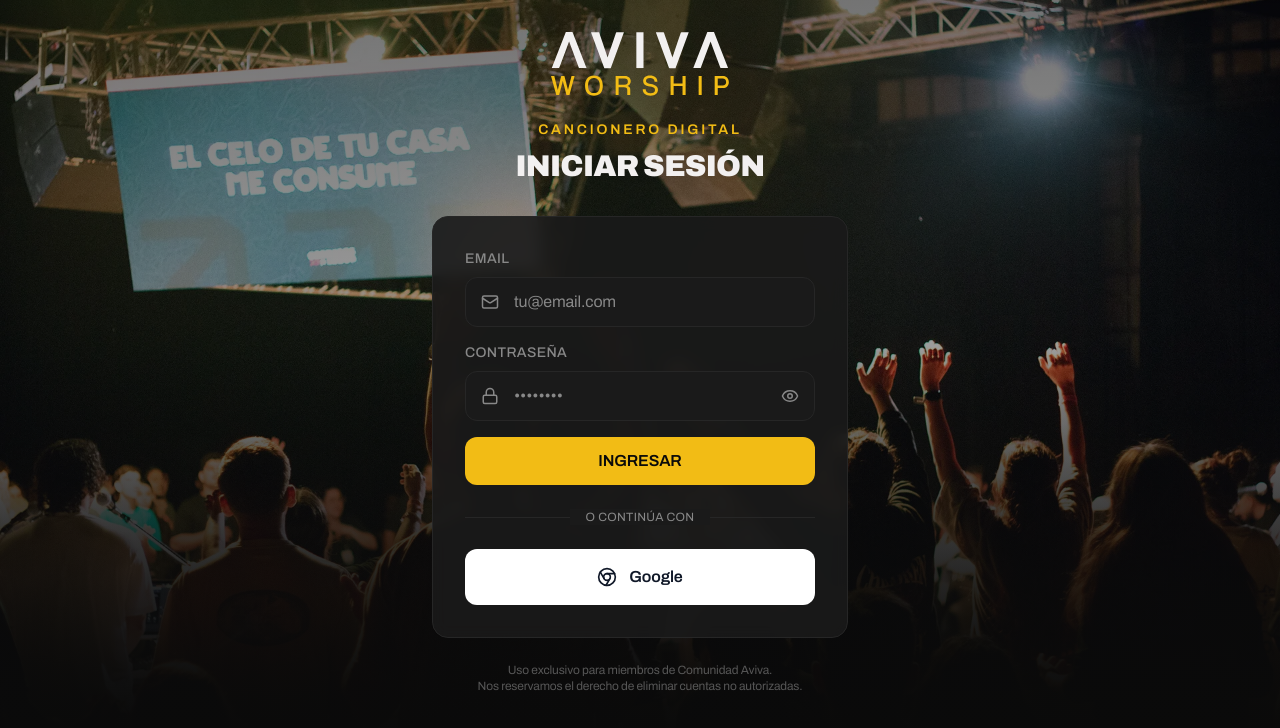
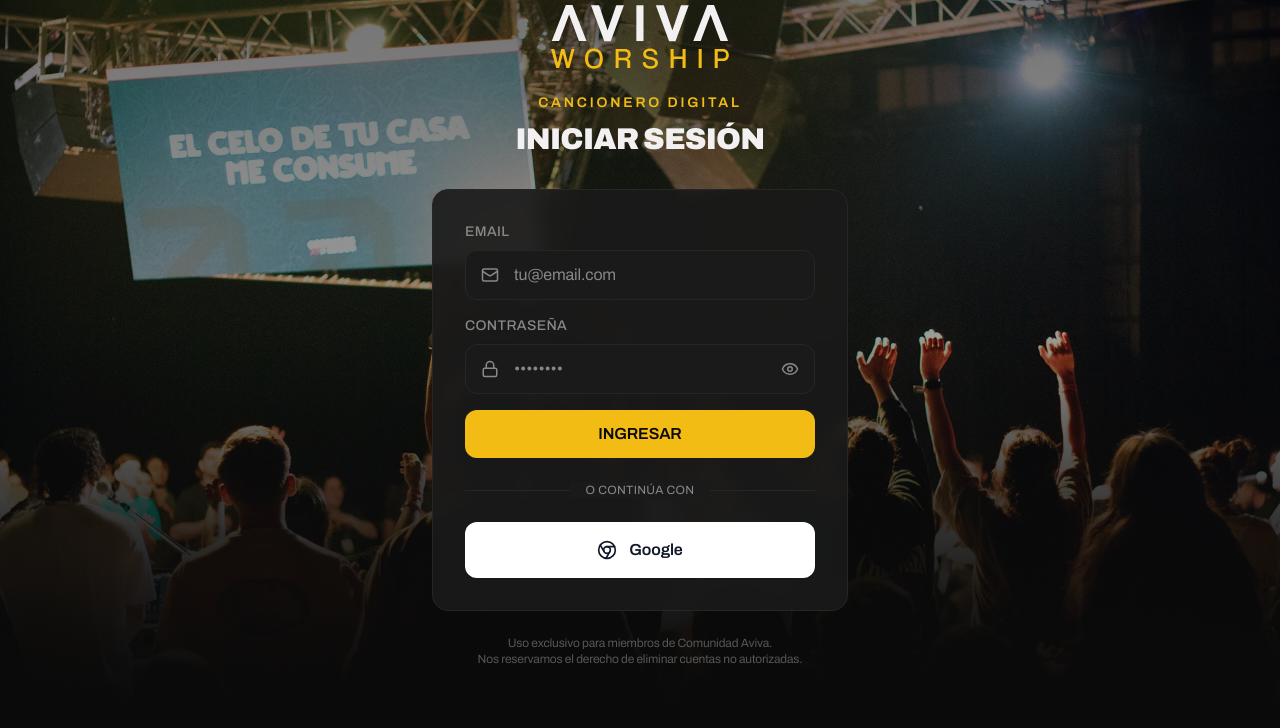
Before and after one commit to alzamoradev/avivaworship, a Next.js app: page /login in a window 1280 px wide. Shown: the top 728 px of the page. Built offline with nearby package versions, Linux system fonts and the light colour scheme; no server answers.

Commit message:
Center login content vertically

```diff
--- a/src/app/login/page.tsx
+++ b/src/app/login/page.tsx
@@ -76,7 +76,7 @@
         <div className="absolute inset-x-0 bottom-0 h-[50%] bg-aviva-black md:hidden" />
 
         {/* Content */}
-        <div className="relative z-10 w-full max-w-md mx-auto px-4 pt-24 pb-16">
+        <div className="relative z-10 w-full max-w-md mx-auto px-4 py-8">
           {/* Logo */}
           <div className="text-center mb-8">
             <svg width="184" height="66" viewBox="0 0 184 66" fill="none" xmlns="http://www.w3.org/2000/svg" className="h-16 w-auto mx-auto mb-6">
```
